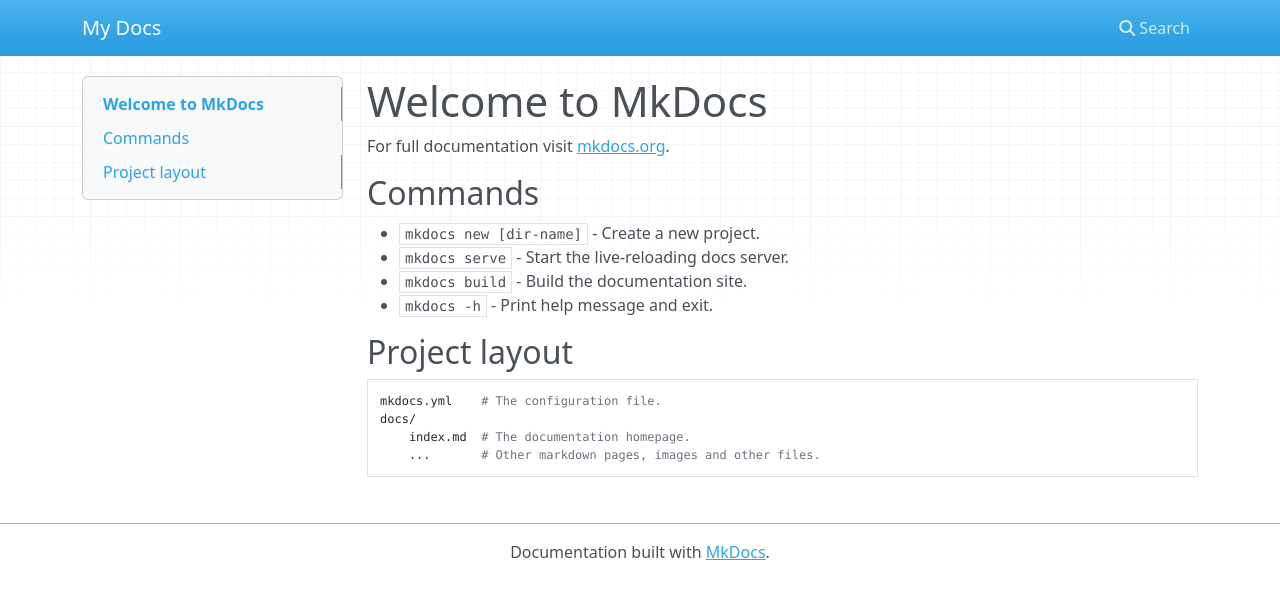
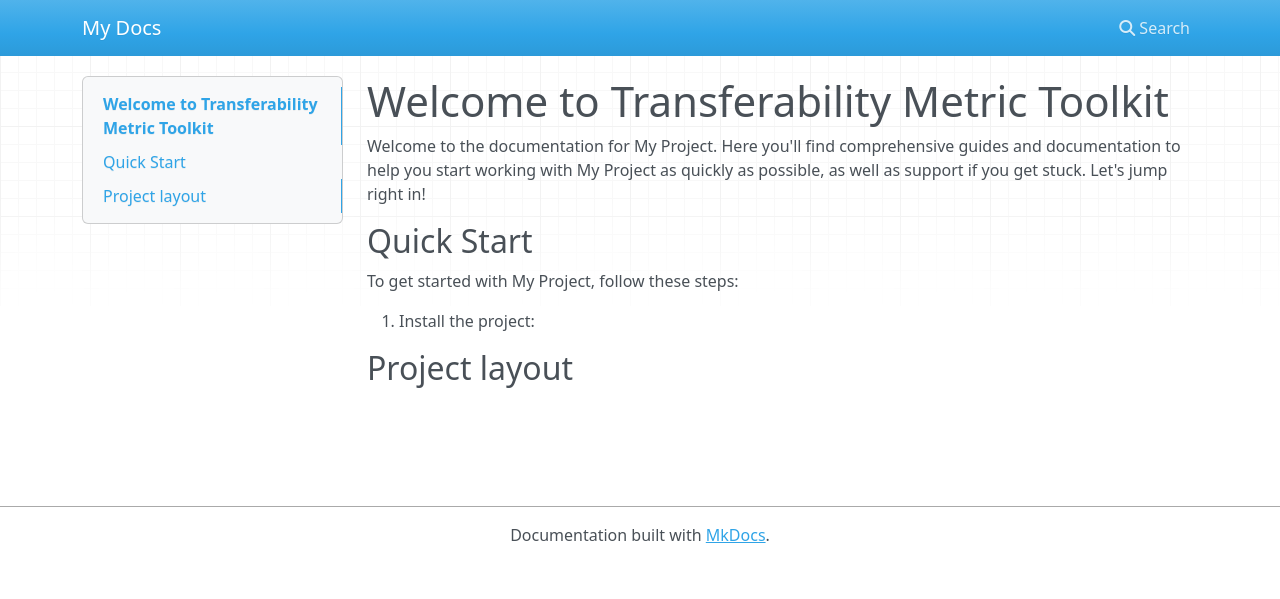
Before and after one commit to liu-dian/transferability_metric, an MkDocs documentation site: the page built from docs/index.md, in a window 1280 px wide. Shown: the top 599 px of the page. Built offline with MkDocs 1.6.1, drawn with Linux system fonts in a browser that asks for light colours; nearby versions of some CDN libraries.

Commit message:
update index.md

```diff
--- a/docs/index.md
+++ b/docs/index.md
@@ -1,17 +1,12 @@
-# Welcome to MkDocs
+# Welcome to Transferability Metric Toolkit
 
-For full documentation visit [mkdocs.org](https://www.mkdocs.org).
+Welcome to the documentation for My Project. Here you'll find comprehensive guides and documentation to help you start working with My Project as quickly as possible, as well as support if you get stuck. Let's jump right in!
 
-## Commands
 
-* `mkdocs new [dir-name]` - Create a new project.
-* `mkdocs serve` - Start the live-reloading docs server.
-* `mkdocs build` - Build the documentation site.
-* `mkdocs -h` - Print help message and exit.
+## Quick Start
+
+To get started with My Project, follow these steps:
+
+1. Install the project:
 
 ## Project layout
-
-    mkdocs.yml    # The configuration file.
-    docs/
-        index.md  # The documentation homepage.
-        ...       # Other markdown pages, images and other files.
```
